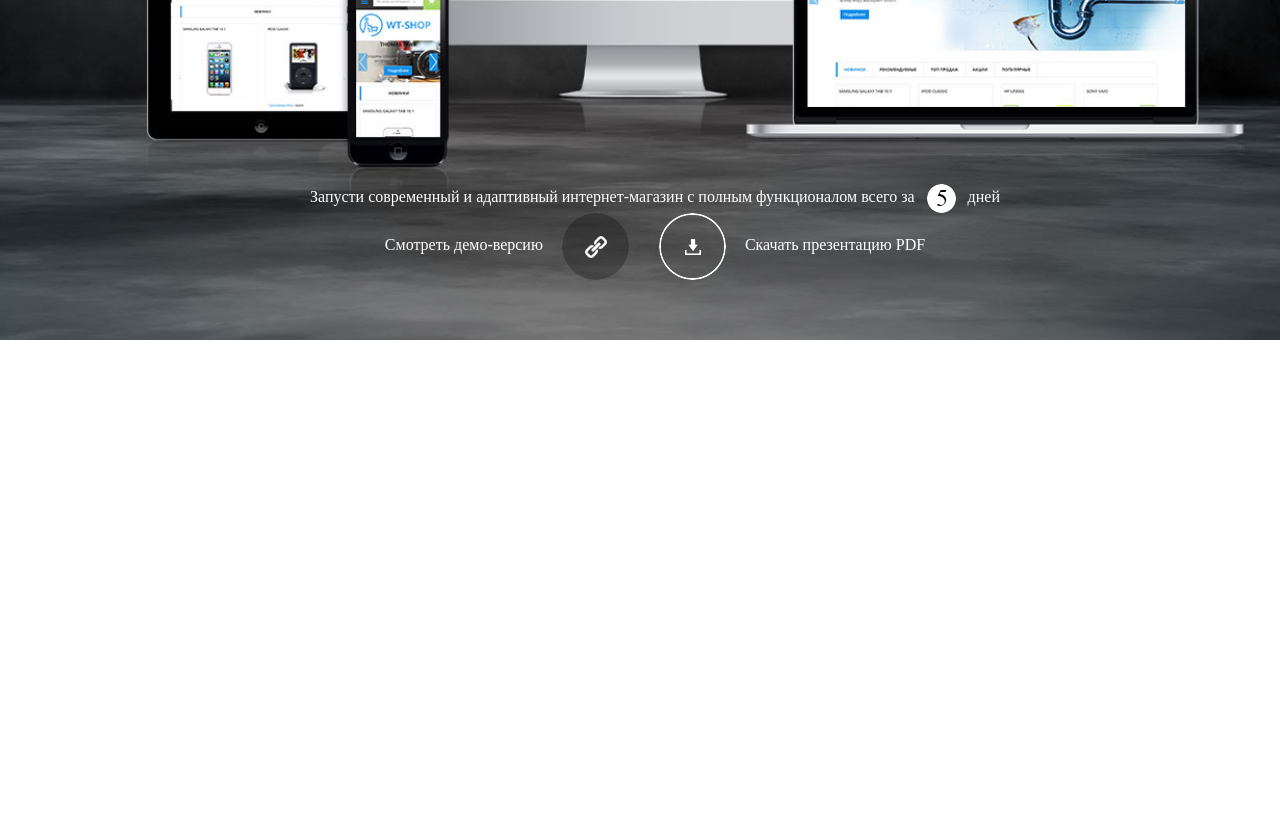
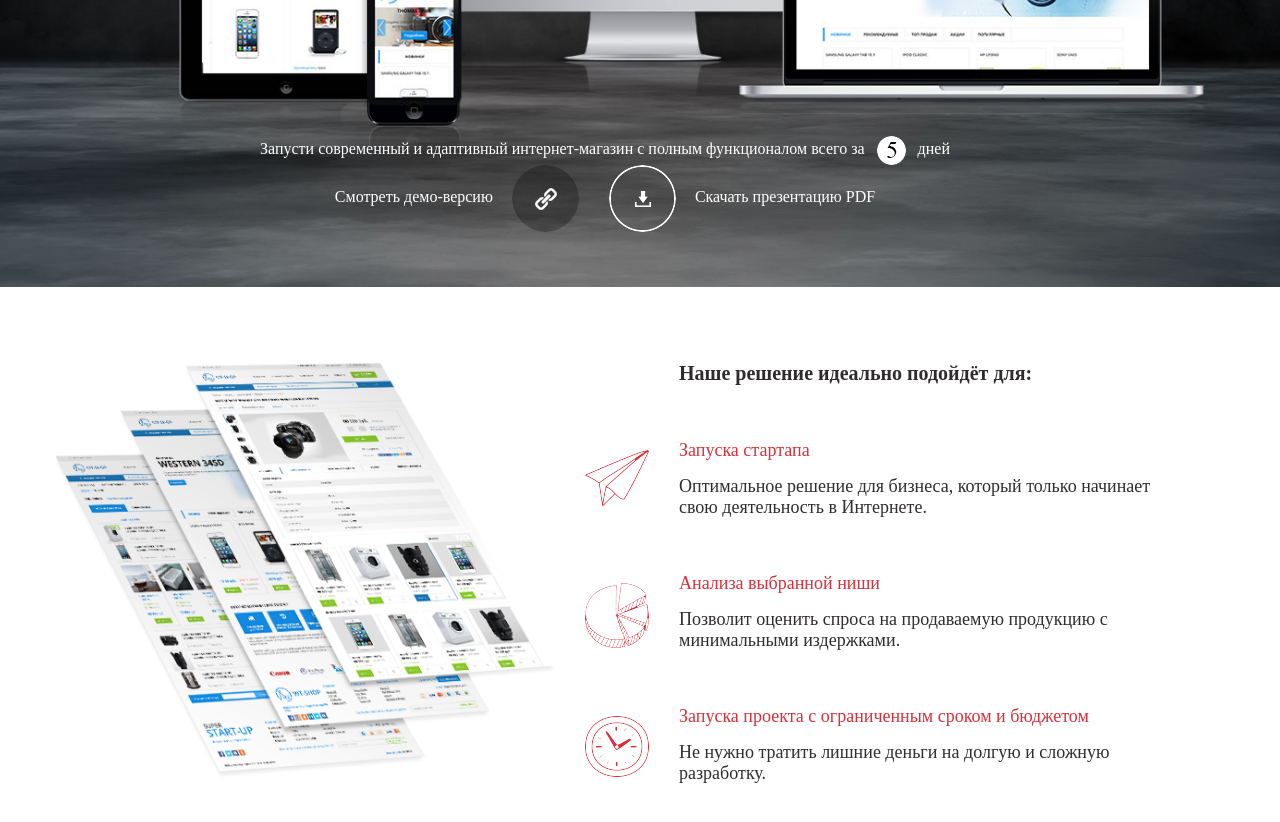
Before and after one commit to Sigizmund2012/webtrends, a website: page build/index.html in a window 1280 px wide. Shown: the part 460-1282 px from the top of the page. Before the commit the page ends 800 px from the top, so only its background shows below. Drawn offline with nearby package versions, Linux system fonts and the light colour scheme; files that its build step writes are made by us from their sources.

Commit message:
End 'best for'

```diff
--- a/build/index.html
+++ b/build/index.html
@@ -4,24 +4,25 @@
 	<meta charset="UTF-8">
 	<title>Webtrends</title>
 	<link rel="stylesheet" href="css/styles.css">
+	<meta name="viewport" content="width=device-width, initial-scale=1.0">
 </head>
 <body>
 <header class="header-wrapper">
 	<div class="container">
 		<div class="row">
-			<div class="col-sm-12">
+			<div class="col-sm-11">
 				<h1 class="main-heading">Готовое решение для быстрого старта</h1>
 			</div>
 		</div>
 		<div class="row">
-			<div class="col-sm-12">
+			<div class="col-sm-11">
 				<div class="main-heading__second-line">
 					Интернет-магазин <span class="main-heading__shop">WT-shop</span>
 				</div>
 			</div>
 		</div>
 		<div class="row">
-			<div class="col-sm-12">
+			<div class="col-sm-11">
 				<div class="header-description">
 						<span class="header-description__first-line hidden-xs">Запусти современный и адаптивный интернет-магазин с полным функционалом всего за <span
 								class="header-description__five-days"></span> дней</span>
@@ -35,7 +36,29 @@
 	</div>
 </header>
 <article>
-
+	<div class="container">
+		<div class="row">
+			<div class="col-sm-5 hidden-xs">
+				<img class="shop-pages" src="img/shop-pages.png" alt="">
+			</div>
+			<div class="col-sm-6">
+				<section class="suitable-offer">
+					<h2 class="suitable-offer__heading">Наше решение идеально подойдёт для:</h2>
+					<div class="suitable-offer__elem suitable-offer_paper-airplane"><span class="suitable-offer_first-line">Запуска стартапа</span>
+						Оптимальное решение для бизнеса, который только начинает свою деятельность в Интернете.
+					</div>
+					<div class="suitable-offer__elem suitable-offer_niche"><span class="suitable-offer_first-line">Анализа выбранной ниши</span>
+						Позволит оценить спроса на продаваемую продукцию
+						с минимальными издержками.
+					</div>
+					<div class="suitable-offer__elem suitable-offer_deadline"><span class="suitable-offer_first-line">Запуска проекта с ограниченным сроком и бюджетом</span>
+						Не нужно тратить лишние деньги на долгую
+						и сложную разработку.
+					</div>
+				</section>
+			</div>
+		</div>
+	</div>
 </article>
 <footer></footer>
 </body>
--- /dev/null
+++ b/build/scss/bootstrap/stylesheets/_bootstrap-custom.scss
@@ -0,0 +1,56 @@
+/*!
+ * Bootstrap v3.3.6 (http://getbootstrap.com)
+ * Copyright 2011-2015 Twitter, Inc.
+ * Licensed under MIT (https://github.com/twbs/bootstrap/blob/master/LICENSE)
+ */
+
+// Core variables and mixins
+@import "bootstrap/variables";
+@import "bootstrap/mixins";
+
+// Reset and dependencies
+@import "bootstrap/normalize";
+//@import "bootstrap/print";
+//@import "bootstrap/glyphicons";
+
+// Core CSS
+//@import "bootstrap/scaffolding";
+//@import "bootstrap/type";
+//@import "bootstrap/code";
+@import "bootstrap/grid";
+//@import "bootstrap/tables";
+//@import "bootstrap/forms";
+//@import "bootstrap/buttons";
+
+// Components
+//@import "bootstrap/component-animations";
+//@import "bootstrap/dropdowns";
+//@import "bootstrap/button-groups";
+//@import "bootstrap/input-groups";
+//@import "bootstrap/navs";
+//@import "bootstrap/navbar";
+//@import "bootstrap/breadcrumbs";
+//@import "bootstrap/pagination";
+//@import "bootstrap/pager";
+//@import "bootstrap/labels";
+//@import "bootstrap/badges";
+//@import "bootstrap/jumbotron";
+//@import "bootstrap/thumbnails";
+//@import "bootstrap/alerts";
+//@import "bootstrap/progress-bars";
+//@import "bootstrap/media";
+//@import "bootstrap/list-group";
+//@import "bootstrap/panels";
+//@import "bootstrap/responsive-embed";
+//@import "bootstrap/wells";
+//@import "bootstrap/close";
+
+// Components w/ JavaScript
+//@import "bootstrap/modals";
+//@import "bootstrap/tooltip";
+//@import "bootstrap/popovers";
+//@import "bootstrap/carousel";
+
+// Utility classes
+@import "bootstrap/utilities";
+@import "bootstrap/responsive-utilities";
--- a/build/scss/bootstrap/stylesheets/_bootstrap.scss
+++ b/build/scss/bootstrap/stylesheets/_bootstrap.scss
@@ -10,46 +10,46 @@
 
 // Reset and dependencies
 @import "bootstrap/normalize";
-//@import "bootstrap/print";
-//@import "bootstrap/glyphicons";
+@import "bootstrap/print";
+@import "bootstrap/glyphicons";
 
 // Core CSS
-//@import "bootstrap/scaffolding";
-//@import "bootstrap/type";
-//@import "bootstrap/code";
+@import "bootstrap/scaffolding";
+@import "bootstrap/type";
+@import "bootstrap/code";
 @import "bootstrap/grid";
-//@import "bootstrap/tables";
-//@import "bootstrap/forms";
-//@import "bootstrap/buttons";
+@import "bootstrap/tables";
+@import "bootstrap/forms";
+@import "bootstrap/buttons";
 
 // Components
-//@import "bootstrap/component-animations";
-//@import "bootstrap/dropdowns";
-//@import "bootstrap/button-groups";
-//@import "bootstrap/input-groups";
-//@import "bootstrap/navs";
-//@import "bootstrap/navbar";
-//@import "bootstrap/breadcrumbs";
-//@import "bootstrap/pagination";
-//@import "bootstrap/pager";
-//@import "bootstrap/labels";
-//@import "bootstrap/badges";
-//@import "bootstrap/jumbotron";
-//@import "bootstrap/thumbnails";
-//@import "bootstrap/alerts";
-//@import "bootstrap/progress-bars";
-//@import "bootstrap/media";
-//@import "bootstrap/list-group";
-//@import "bootstrap/panels";
-//@import "bootstrap/responsive-embed";
-//@import "bootstrap/wells";
-//@import "bootstrap/close";
+@import "bootstrap/component-animations";
+@import "bootstrap/dropdowns";
+@import "bootstrap/button-groups";
+@import "bootstrap/input-groups";
+@import "bootstrap/navs";
+@import "bootstrap/navbar";
+@import "bootstrap/breadcrumbs";
+@import "bootstrap/pagination";
+@import "bootstrap/pager";
+@import "bootstrap/labels";
+@import "bootstrap/badges";
+@import "bootstrap/jumbotron";
+@import "bootstrap/thumbnails";
+@import "bootstrap/alerts";
+@import "bootstrap/progress-bars";
+@import "bootstrap/media";
+@import "bootstrap/list-group";
+@import "bootstrap/panels";
+@import "bootstrap/responsive-embed";
+@import "bootstrap/wells";
+@import "bootstrap/close";
 
 // Components w/ JavaScript
-//@import "bootstrap/modals";
-//@import "bootstrap/tooltip";
-//@import "bootstrap/popovers";
-//@import "bootstrap/carousel";
+@import "bootstrap/modals";
+@import "bootstrap/tooltip";
+@import "bootstrap/popovers";
+@import "bootstrap/carousel";
 
 // Utility classes
 @import "bootstrap/utilities";
--- a/build/scss/styles.scss
+++ b/build/scss/styles.scss
@@ -1,32 +1,33 @@
-@import "bootstrap/stylesheets/bootstrap";
+@import "bootstrap/stylesheets/bootstrap-custom";
 
 html,
-body{
+body {
   width: 100%;
   height: 100%;
   font-family: "Times New Roman", Times, serif;
 }
 
+/* Header */
 
-.main-heading{
+.main-heading {
   margin: 3% 0 0;
   &,
-  &__second-line{
+  &__second-line {
     color: #fff;
     text-transform: uppercase;
     text-align: center;
     font-size: 30px;
   }
-  &__shop{
+  &__shop {
     color: #c1221b;
   }
 }
 
-.header-description{
+.header-description {
   margin: 45% 0 5%;
   text-align: center;
   color: #fff;
-  &__five-days{
+  &__five-days {
     display: inline-block;
     width: 29px;
     height: 29px;
@@ -35,7 +36,7 @@ body{
     margin: 0 8px;
   }
   &__link,
-  &__download{
+  &__download {
     display: inline-block;
     margin: 0 15px;
     border-radius: 100%;
@@ -44,11 +45,70 @@ body{
     vertical-align: middle;
     background-size: cover;
   }
-  &__link{
+  &__link {
     background: url("../img/demo-link.png") center no-repeat;
   }
-  &__download{
+  &__download {
     background: url("../img/download.png") center no-repeat;
+  }
+}
+
+/* Article */
+
+article {
+  padding: 75px 0;
+}
+
+.shop-pages {
+  width: 100%;
+  height: auto;
+}
+
+.suitable-offer {
+  font-size: 18px;
+  color: #302d2e;
+  &__heading {
+    color: #302c2d;
+    font-size: 20px;
+    margin: 0 0 0 94px;
+    padding: 0;
+  }
+  &__elem {
+    margin: 55px 0 0 64px;
+    padding: 0 0 0 30px;
+    position: relative;
+  }
+  &_first-line {
+    color: #da3039;
+    display: block;
+    margin: 0 0 15px;
+  }
+  &_paper-airplane:before,
+  &_niche:before,
+  &_deadline:before {
+    content: "";
+    width: 64px;
+    position: absolute;
+    left: -64px;
+    top: 10px;
+  }
+  &_paper-airplane {
+    &:before {
+      height: 56px;
+      background: url("../img/paper-airplane.png") center no-repeat;
+    }
+  }
+  &_niche {
+    &:before {
+      height: 65px;
+      background: url("../img/parts.png") center no-repeat;
+    }
+  }
+  &_deadline {
+    &:before {
+      height: 61px;
+      background: url("../img/clock.png") center no-repeat;
+    }
   }
 }
 
@@ -57,55 +117,79 @@ body{
 // Phones
 @media (max-width: $screen-xs-max) {
   /* Header */
-  .header-wrapper{
+  .header-wrapper {
     background: url("../img/header-bg-phones.jpg") center no-repeat;
     background-size: cover;
   }
-  .main-heading{
+  .main-heading {
     &,
-    &__second-line{
+    &__second-line {
       font-size: 18px;
     }
   }
-  .header-description{
+  .header-description {
     margin: 55% 0 3%;
     &__link,
-    &__download{
+    &__download {
       width: 45px;
       height: 45px;
     }
-    &__link{
+    &__link {
       margin: 0 0 0 15px;
     }
-    &__download{
+    &__download {
       margin: 0 15px 0 0;
     }
-    &_low-resolution{
+    &_low-resolution {
       display: block;
     }
   }
+  /* Article */
+  .suitable-offer {
+    &__heading {
+      margin: 0;
+      text-align: center;
+    }
+    &__elem {
+      margin: 20px 0 0 64px;
+    }
+  }
 }
+
 // Tablets
-@media (min-width: $screen-sm-min) and (max-width: $screen-sm-max){
+@media (min-width: $screen-sm-min) and (max-width: $screen-sm-max) {
   /* Header */
-  .header-wrapper{
+  .header-wrapper {
     background: url("../img/header-bg-tablets.jpg") center no-repeat;
     background-size: cover;
+  }
+  /* Article */
+  .suitable-offer {
+    &__elem {
+      margin: 20px 0 0 64px;
+    }
   }
 }
 
 // Notebooks
-@media (min-width: $screen-md-min) and (max-width: $screen-md-max){
+@media (min-width: $screen-md-min) and (max-width: $screen-md-max) {
   /* Header */
-  .header-wrapper{
+  .header-wrapper {
     background: url("../img/header-bg-notebooks.jpg") center no-repeat;
     background-size: cover;
   }
+  /* Article */
+  .suitable-offer {
+    &__elem {
+      margin: 30px 0 0 64px;
+    }
+  }
 }
+
 // Desktop
 @media (min-width: $screen-lg-min) {
   /* Header */
-  .header-wrapper{
+  .header-wrapper {
     background: url("../img/header-bg.jpg") center no-repeat;
     background-size: cover;
   }
```
Also changed, not shown: build/img/clock.png (added), build/img/paper-airplane.png (added), build/img/parts.png (added), build/img/shop-pages.png (added).
